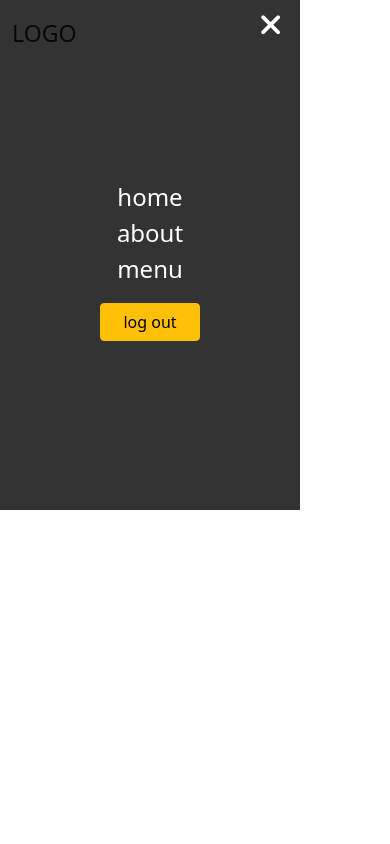
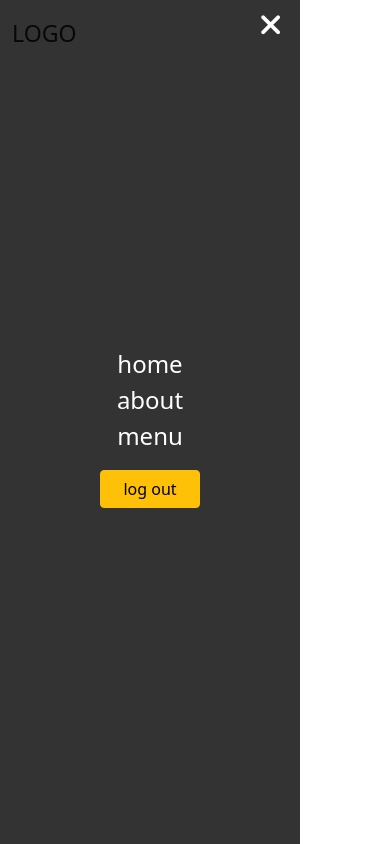
Before and after one commit to jokerUmar/exchange-rate, a plain HTML site: page exchange.html in a window 390 px wide. Both pictures are taken after a click on the icon 351 px from the left and 36 px from the top of the page. Drawn offline with nearby package versions, Linux system fonts and the light colour scheme.

Commit message:
change modal height

```diff
--- a/style/style.css
+++ b/style/style.css
@@ -104,7 +104,8 @@ ul li {
         background-color: rgba(0, 0, 0, 0.8);
         max-width: 300px;
         width: 100%;
-        height: 510px;
+        height: 100vh;
+
     }
 
     .modal-nav .nav-list {
```
